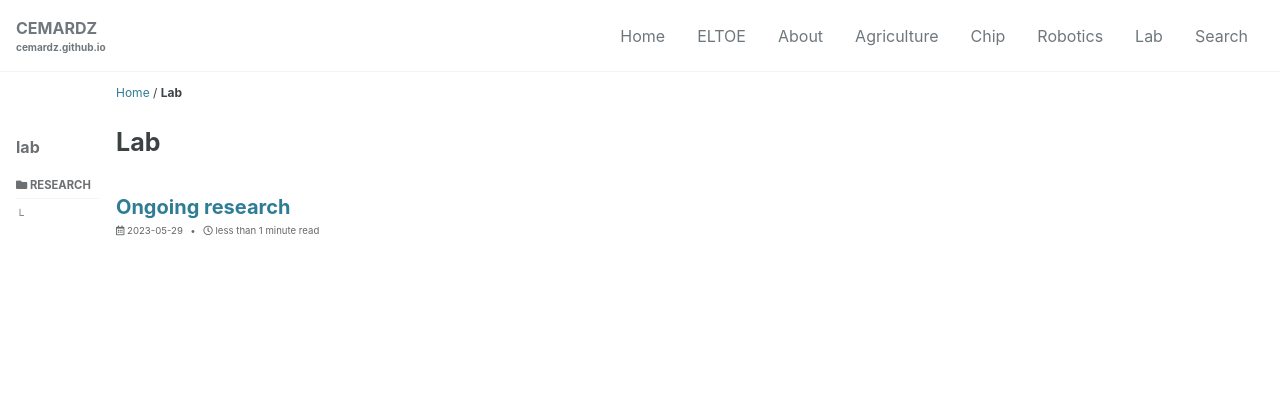
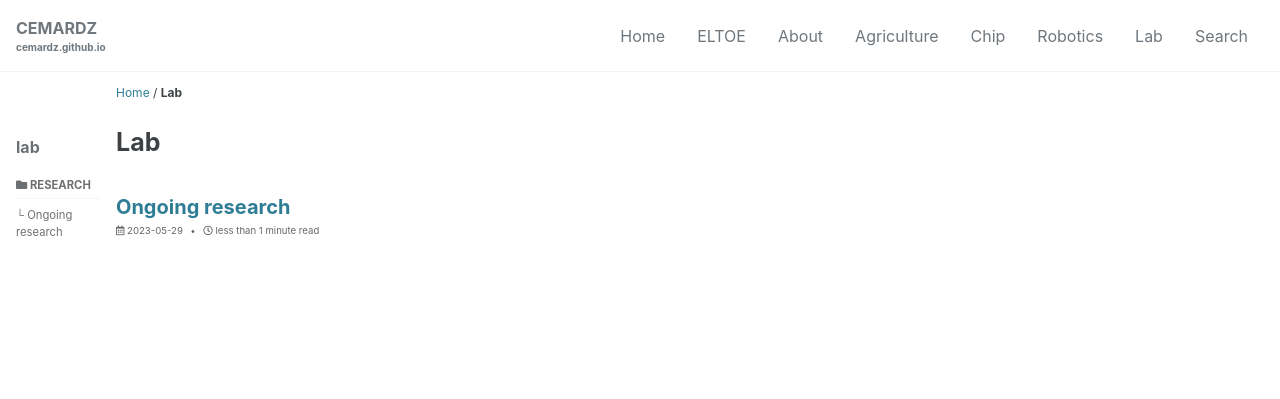
Before and after one commit to cemardz/cemardz.github.io, a Jekyll site: the page built from _pages/lab.md, in a window 1280 px wide. Shown: the top 399 px of the page. Built offline with Jekyll 4.4.1, drawn with Linux system fonts in a browser that asks for light colours; cached includes are drawn as plain includes; some web fonts are replaced.

Commit message:
Update navigation.yml

```diff
--- a/_data/navigation.yml
+++ b/_data/navigation.yml
@@ -82,9 +82,10 @@ sidebar-lab:
     url: /lab/research/
     classes: wide
     children:
-      - title: ""
-        url: /lab/research//
+      - title: "Ongoing research"
+        url: /lab/research/ongoing-research/
         classes: wide
+
 
 
 sidebar-project:
```
